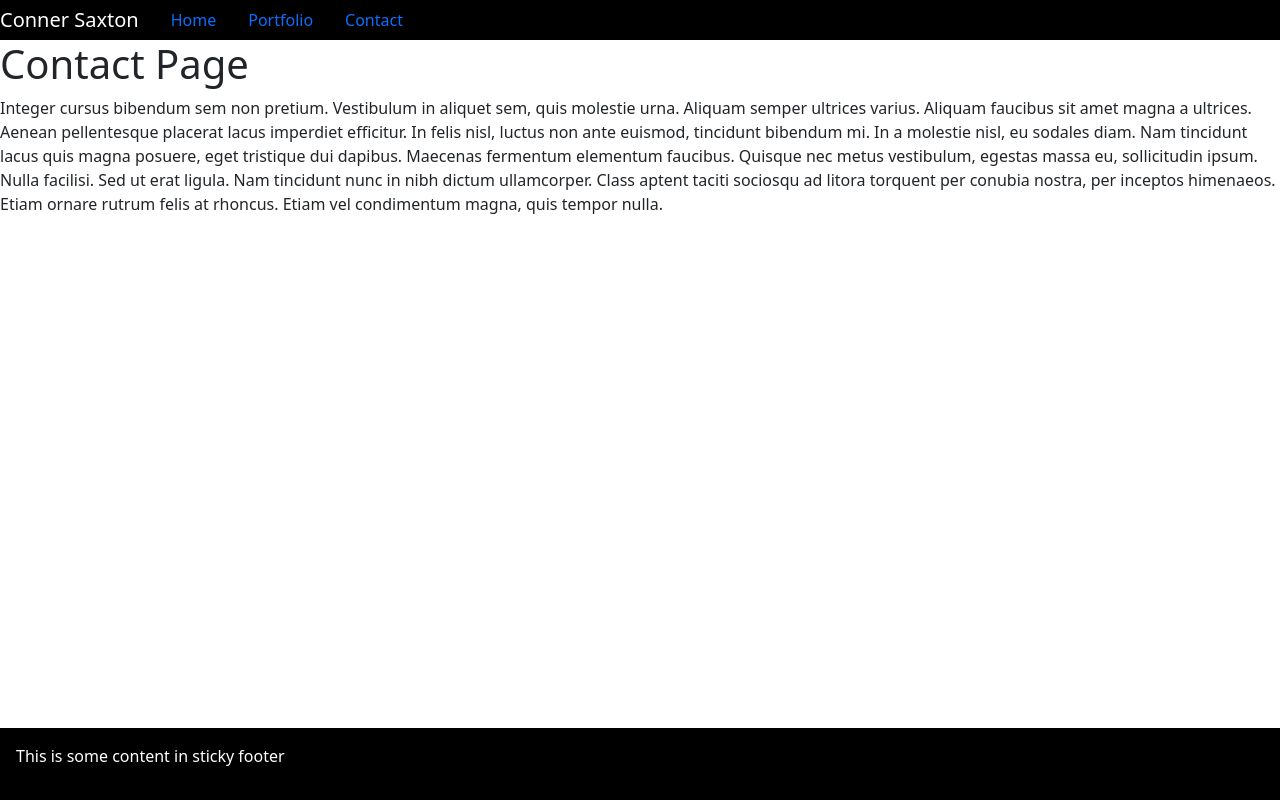
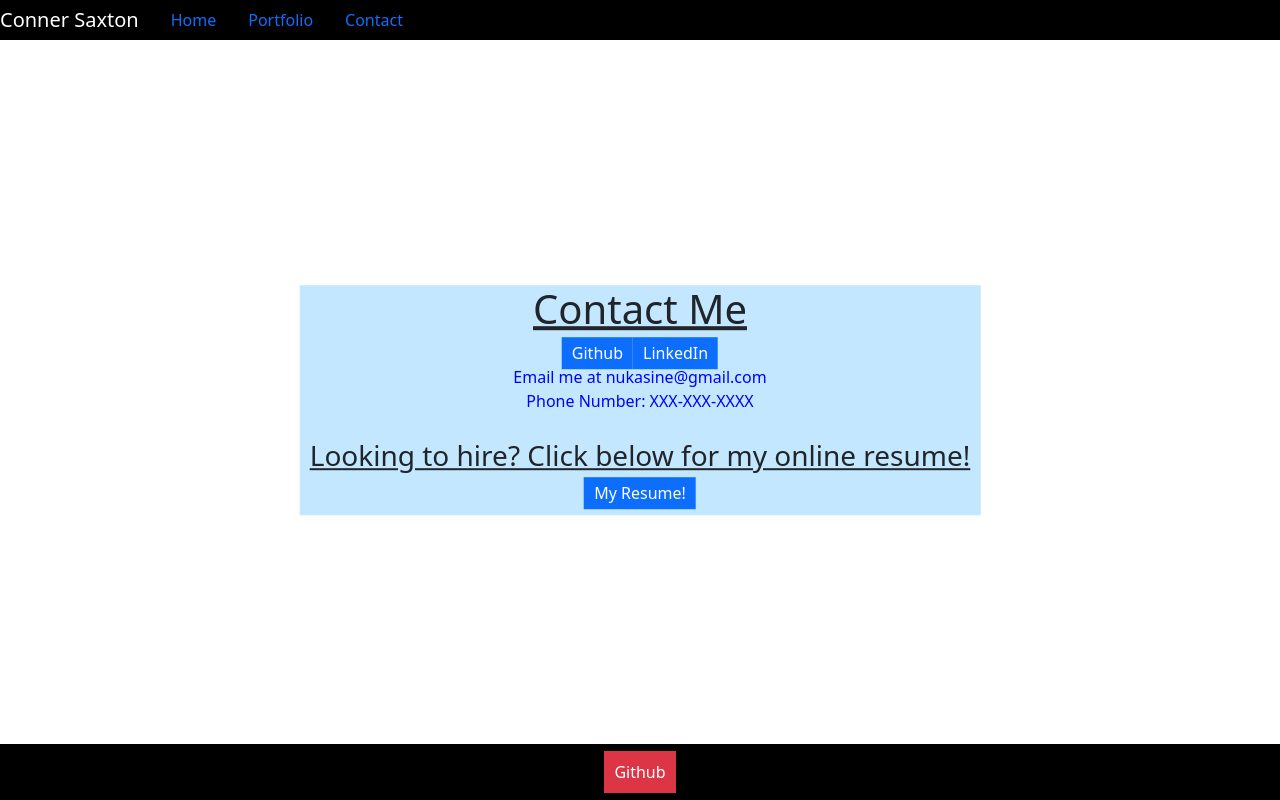
Before and after one commit to rstadev/react-port, a React (Create React App) app: page /contact in a window 1280 px wide. Built offline with nearby package versions, Linux system fonts and the light colour scheme.

Commit message:
took out background img while it fails to extend to the bottom of the page. changed footer to actually do something by linking with the my github profile. Changed contact style to look better as well.

```diff
--- a/src/components/Footer.js
+++ b/src/components/Footer.js
@@ -2,8 +2,9 @@ import React from "react";
 import "./footerstyle.css";
 
 const Footer = () => (
-  <div className="footer">
-    <p>This is some content in sticky footer</p>
+  <div className="footer text-center">
+       <a className = "btn-danger contactDivs removeUnderline" href="https://github.com/rstadev">Github</a>
+    {/* <p>This is some content in sticky footer</p> */}
   </div>
 );
 
--- a/src/components/pages/Contactpage/Contact.js
+++ b/src/components/pages/Contactpage/Contact.js
@@ -1,22 +1,26 @@
 import React from "react";
+import "./style.css"
 
 function Contact(props) {
   return (
-    <div>
-      <h1>Contact Page</h1>
-      <p>
-        Integer cursus bibendum sem non pretium. Vestibulum in aliquet sem, quis molestie urna.
-        Aliquam semper ultrices varius. Aliquam faucibus sit amet magna a ultrices. Aenean
-        pellentesque placerat lacus imperdiet efficitur. In felis nisl, luctus non ante euismod,
-        tincidunt bibendum mi. In a molestie nisl, eu sodales diam. Nam tincidunt lacus quis magna
-        posuere, eget tristique dui dapibus. Maecenas fermentum elementum faucibus. Quisque nec
-        metus vestibulum, egestas massa eu, sollicitudin ipsum. Nulla facilisi. Sed ut erat ligula.
-        Nam tincidunt nunc in nibh dictum ullamcorper. Class aptent taciti sociosqu ad litora
-        torquent per conubia nostra, per inceptos himenaeos. Etiam ornare rutrum felis at rhoncus.
-        Etiam vel condimentum magna, quis tempor nulla.
-      </p>
+    <section className = "contactSection text-center">
+    <h1 className = "underline">Contact Me</h1>
+
+    <div className = "text-center">
+            <a className = "btn-primary contactDivs removeUnderline" href="https://github.com/rstadev">Github</a>
+            <a className = "btn-primary contactDivs removeUnderline" href="https://www.linkedin.com/feed/">LinkedIn</a>
+
+            <p className= "email">Email me at nukasine@gmail.com
+                <br></br>
+                Phone Number: XXX-XXX-XXXX
+            </p>
 
     </div>
+    <div  className = "text-center contactDivs">
+      <h3 className = "underline">Looking to hire? Click below for my online resume!</h3>
+      <a className = "btn-primary removeUnderline" href="./assets/misc/Conner Saxton Resume 2_24_2021.pdf">My Resume!</a>
+    </div>
+    </section>
   );
 }
 
--- a/src/components/pages/Contactpage/style.css
+++ b/src/components/pages/Contactpage/style.css
@@ -1,3 +1,34 @@
+.contactSection {
+  margin: 0;
+  background:  rgb(194, 231, 255);
+  position: absolute;
+  top: 50%;
+  left: 50%;
+  margin-right: -50%;
+  transform: translate(-50%, -50%)
+}
+
+.email {
+  color: blue
+}
+
+.contactDivs {
+  padding: 10px 10px;
+}
+
+.underline {
+  text-decoration: underline;
+}
+
+.removeUnderline {
+  text-decoration: none;
+}
+
+.btn-primary {
+  padding: 5px 10px;
+
+}
+
 /* body {
   background-image: url("./misc/garden.jpg");
   background-color: #cccccc;
@@ -15,9 +46,7 @@
       position: relative;
       text-align:center;
 }
-#email {
-  color: blue
-}
+
 #homeSection {
   background-color: rgb(194, 231, 255)
   ;
@@ -25,12 +54,8 @@
   width: 50%;
   height: 50%;
 }
-.contactDivs {
-  padding: 10px 10px;
-}
-.underline {
-  text-decoration: underline;
-}
+
+
 .dark {
   color: black
 
@@ -45,9 +70,7 @@ hr {
   padding: 0;
 }
 
-.removeUnderline {
-  text-decoration: none;
-}
+
 .section {
   display: block;
   margin: 0;
@@ -55,15 +78,7 @@ hr {
   position: relative;
   overflow: scroll;
 }
-#contactSection {
-  margin: 0;
-  background:  rgb(194, 231, 255);
-  position: absolute;
-  top: 50%;
-  left: 50%;
-  margin-right: -50%;
-  transform: translate(-50%, -50%)
-}
+
 .floatedtext {
       float:left;
       margin: 10px;
--- a/src/components/pages/Homepage/Home.js
+++ b/src/components/pages/Homepage/Home.js
@@ -2,7 +2,7 @@ import React from "react";
 import "./style.css";
 import { Link } from "react-router-dom";
 import aboutpic from "./File_000.jpeg";
-import backgroundimg from "./garden.jpg";
+// import backgroundimg from "./garden.jpg";
 
 
 function Home() {
@@ -50,7 +50,7 @@ function Home() {
 //         </div>
 //     </nav>
 
-<section className="d-flex justify-content-center" style={{ background: `url(${backgroundimg})`}}>
+<section className="d-flex justify-content-center">
   <div className="homeSection">
   <div className = "text-center">
     <h1>About Me</h1>
@@ -79,5 +79,6 @@ function Home() {
 };
 
 
+// style={{ background: `url(${backgroundimg})`}}
 
 export default Home;
```
Also changed, not shown: public/manifest.json.
